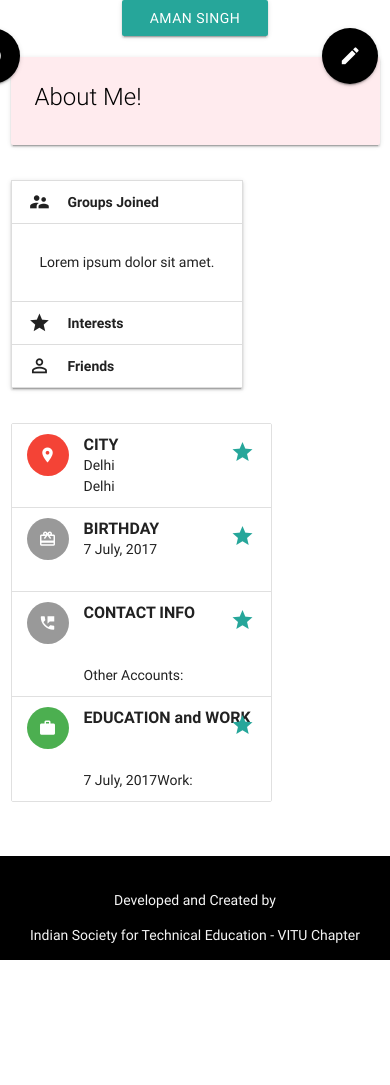
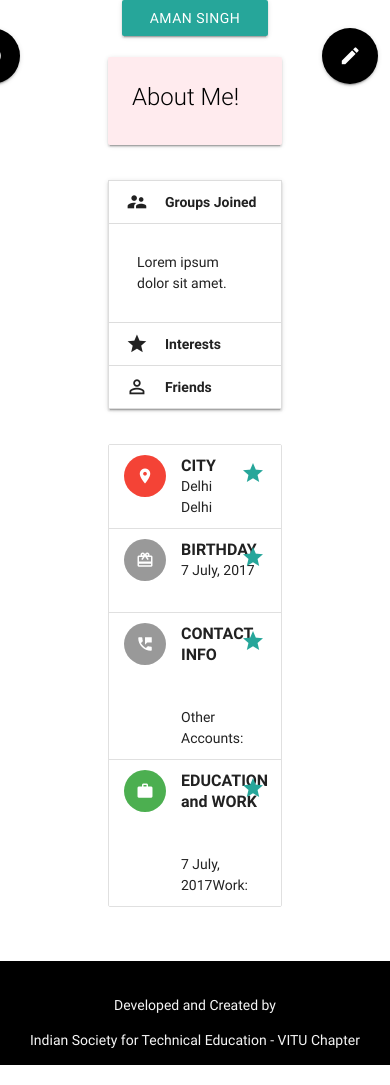
Before and after one commit to Anmol1998/social-networking-website, a PHP site: the page made by profile.php in a window 390 px wide. Shown: the part 746-1831 px from the top of the page. Before the commit the page ends 1706 px from the top, so only its background shows below. Run offline with PHP 8.4, Linux system fonts and the light colour scheme; a user stored in the database is signed in; data comes from the database, SQL or seed files in the repository; data that the repository does not hold is empty; some libraries are stand-ins or nearby versions.

Commit message:
made responsive

```diff
--- a/profile.php
+++ b/profile.php
@@ -154,7 +154,7 @@
 		<!--About me-->
 		<div class="row">
 			<div id="about me" class="section scrollspy">
-				<div class="col s12 m6 l6 offset-l3">
+				<div class="col s6 m6 l6 offset-l3 offset-m3 offset-s3">
 					<div class="card red lighten-5 z-depth-1">
 						<div class="card-content black-text">
 							<span class="card-title">About Me!</span>
@@ -164,7 +164,7 @@
 				</div>
 			</div>
 			<!--Collapsible-->
-			<div class="col l6 offset-l3">
+			<div class="col l6 m6 s6 offset-l3 offset-m3 offset-s3">
 				<div id="social info" class="section scrollspy">
 					<ul class="collapsible" data-collapsible="expandable">
 						<li>
@@ -299,7 +299,7 @@
 </div>
 </div>
 <div class="row center">
-<button class="btn black large waves-effect waves-light col l2 offset-l5" id="btn-login" type="submit" name="submit">Submit
+<button class="btn black large waves-effect waves-light col l2 offset-l5 offset-m5 offset-s5" id="btn-login" type="submit" name="submit">Submit
 				<i class="material-icons right">send</i>
 			</button>
 </div>
@@ -312,7 +312,7 @@
 			<!--from city-->
 			<div class="row">
 				<div id="general info" class="section scrollspy">
-					<div class="col l6 offset-l3">
+					<div class="col l6 m6 s6 offset-l3 offset-m3 offset-s3">
 						<ul class="collection">
 							<li class="collection-item avatar">
 								<i class="material-icons circle red">room</i>
```
